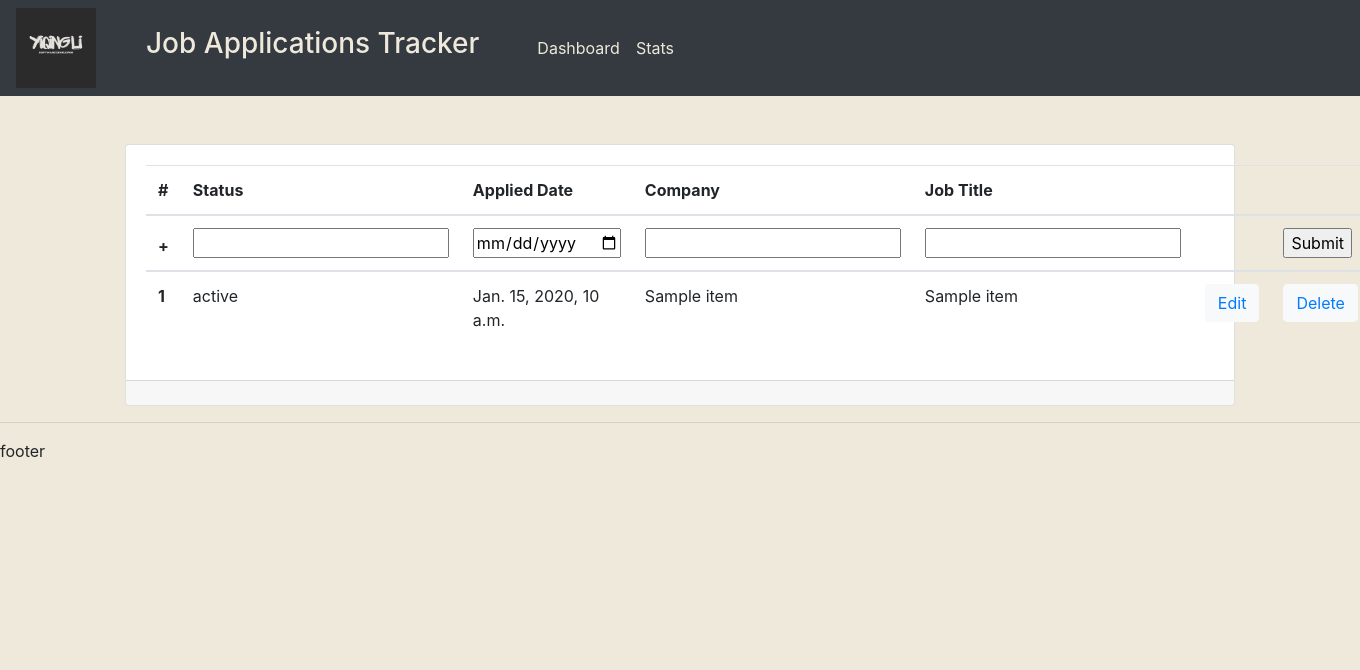
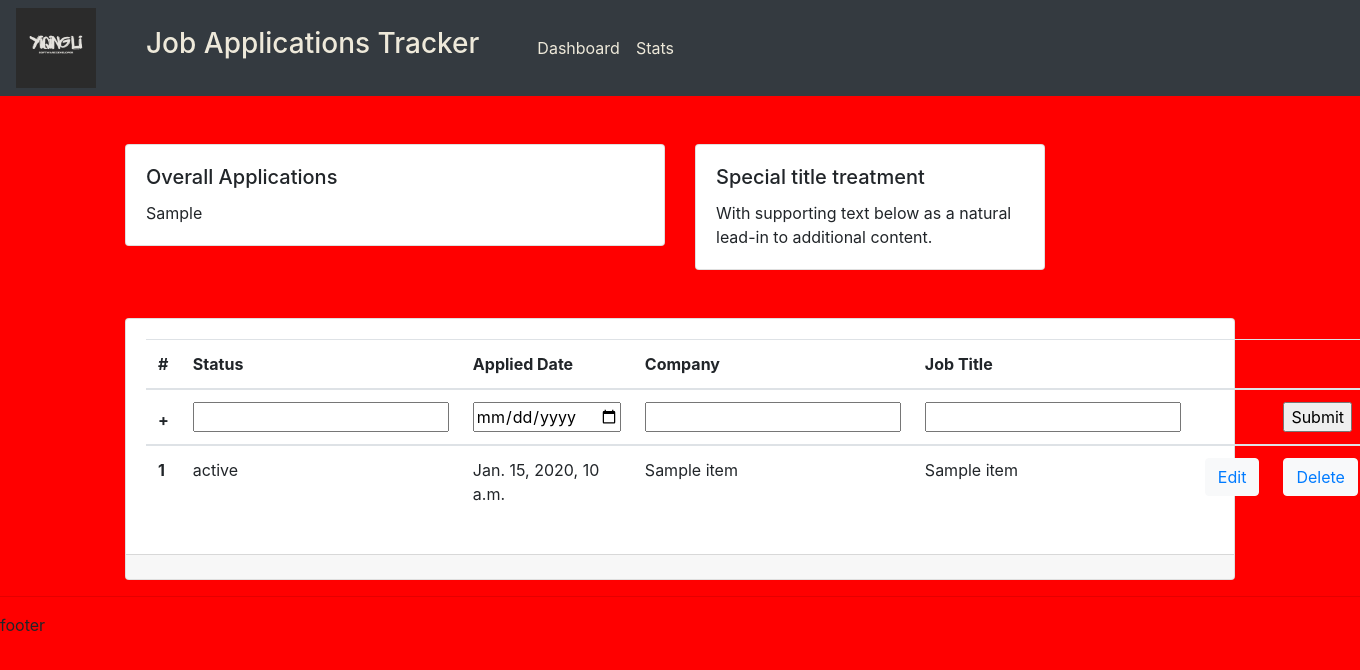
Before and after one commit to YiqingLiDev/GLJobTracker, a Django app: template GLJobTracker/dashboard/templates/dashboard/dashboard.html in a window 1360 px wide. Shown: the top 670 px of the page. Run offline with Django 5.2, Linux system fonts and the light colour scheme; the template is opened without the code that fills it: most values are stand-ins (such as "Sample title", 1, 10 or a date in 2020); form fields are guessed from the names that the template uses.

Commit message:
update stat cards and css

```diff
--- a/GLJobTracker/GLJobTracker/settings.py
+++ b/GLJobTracker/GLJobTracker/settings.py
@@ -50,6 +50,7 @@ MIDDLEWARE = [
     'django.contrib.auth.middleware.AuthenticationMiddleware',
     'django.contrib.messages.middleware.MessageMiddleware',
     'django.middleware.clickjacking.XFrameOptionsMiddleware',
+    'whitenoise.middleware.WhiteNoiseMiddleware',
 ]
 
 ROOT_URLCONF = 'GLJobTracker.urls'
@@ -118,7 +119,7 @@ USE_TZ = True
 # Static files (CSS, JavaScript, Images)
 # https://docs.djangoproject.com/en/5.0/howto/static-files/
 
-STATIC_URL = 'static/'
+STATIC_URL = '/static/'
 
 MEDIA_URL = '/images/'
 
--- a/GLJobTracker/dashboard/templates/dashboard/dashboard.html
+++ b/GLJobTracker/dashboard/templates/dashboard/dashboard.html
@@ -6,6 +6,32 @@
 <br/>
 
 <div class="container">
+
+    {% comment %} stat cards {% endcomment %}
+
+    <div class="row">
+        <div class="col-sm-6">
+          <div class="card custom-card">
+            <div class="card-body">
+              <h5 class="card-title">Overall Applications</h5>
+              <p class="card-text">{{overall_applications}}</p>
+            </div>
+          </div>
+        </div>
+        <div class="col-sm-4">
+          <div class="card custom-card">
+            <div class="card-body">
+              <h5 class="card-title">Special title treatment</h5>
+              <p class="card-text">With supporting text below as a natural lead-in to additional content.</p>
+            </div>
+          </div>
+        </div>
+    </div>
+
+    <br/>
+    <br/>
+
+    {% comment %} main list  {% endcomment %}
 
     <div class="card">
         <div class="card-body">
--- a/GLJobTracker/dashboard/templates/dashboard/main.html
+++ b/GLJobTracker/dashboard/templates/dashboard/main.html
@@ -1,23 +1,22 @@
-{% load static %}
-
 <!DOCTYPE html>
 <html lang="en">
 <head>
     <meta charset="utf-8">
     <meta name="viewport" content="width=device-width, initial-scale=1, shrink-to-fit=no">
 
-
-    <link rel="stylesheet" type="text/css" href="{% static '/css/styles.css' %}">
     <!-- Bootstrap CSS -->
     <link rel="stylesheet" href="https://cdn.jsdelivr.net/npm/bootstrap@4.3.1/dist/css/bootstrap.min.css" integrity="sha384-ggOyR0iXCbMQv3Xipma34MD+dH/1fQ784/j6cY/iJTQUOhcWr7x9JvoRxT2MZw1T" crossorigin="anonymous">
 
+    {% load static %}
+    <link rel="stylesheet" href="{% static 'css/style.css' %}">
+
     <title>Job Applications Tracker</title>
 
-    <style>
+    {% comment %} <style>
         body {
             background-color: #EEE9DA;
         }
-    </style>
+    </style> {% endcomment %}
 </head>
 <body>
     {% include 'dashboard/navbar.html' %}
--- a/GLJobTracker/dashboard/views.py
+++ b/GLJobTracker/dashboard/views.py
@@ -5,6 +5,7 @@ def mainList(request):
     template = "dashboard/dashboard.html"
 
     data = models.mainJobList.objects.all()
+    overall_applications = models.mainJobList.objects.count()
 
     form = models.mainJobListForm()
 
@@ -17,6 +18,7 @@ def mainList(request):
 
     context = {'list': data,
                'form': form,
+               'overall_applications': overall_applications,
     }
 
 
--- /dev/null
+++ b/GLJobTracker/static/css/style.css
@@ -0,0 +1,4 @@
+body {
+    /* background-color: #EEE9DA; */
+    background-color: red;
+}
```
